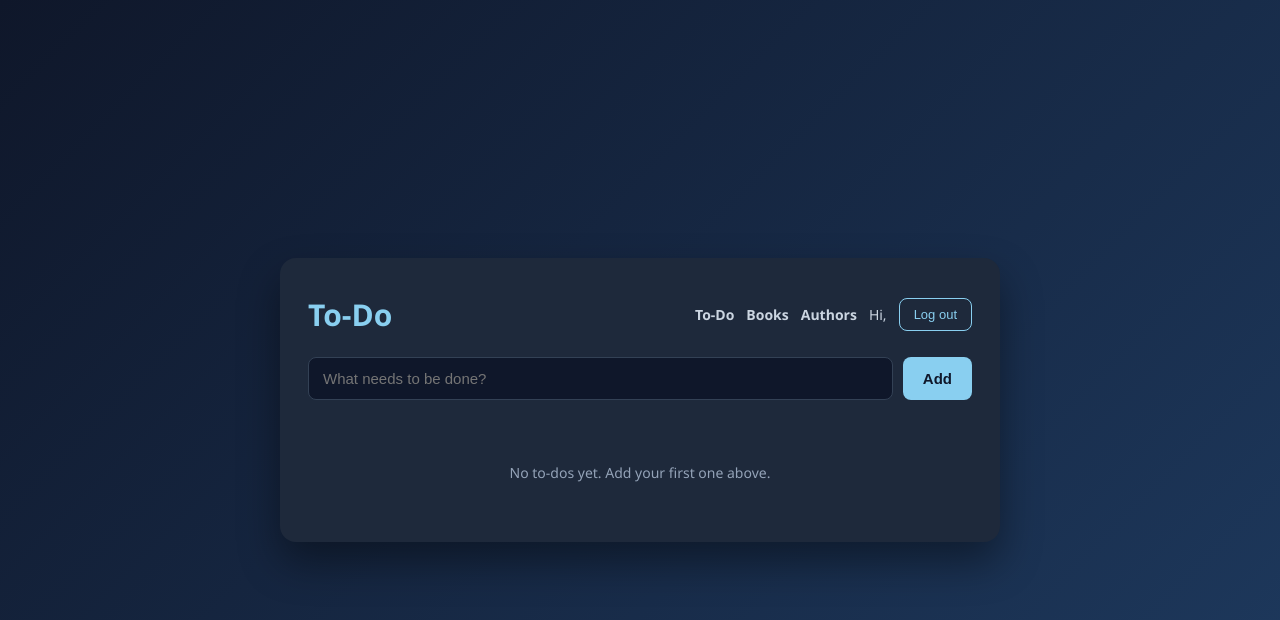
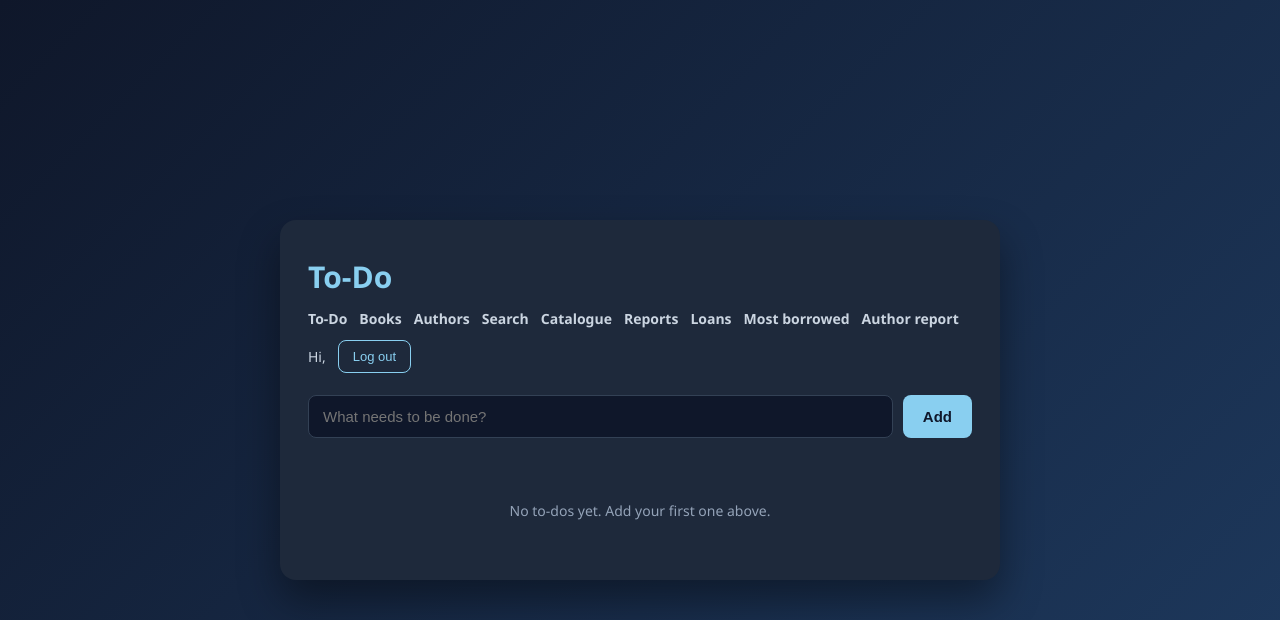
Before and after one commit to kareemaayoub/library-datbase, a Node server app: template website/views/todo.ejs in a window 1280 px wide. Shown: the top 620 px of the page. Run offline with Node 20, Linux system fonts and the light colour scheme; the template is opened without the code that fills it, so the values that code supplies are empty.

Commit message:
Lab 4: search links on the to-do page

```diff
--- a/website/views/todo.ejs
+++ b/website/views/todo.ejs
@@ -15,6 +15,12 @@
                     <a href="/todo">To-Do</a>
                     <a href="/books">Books</a>
                     <a href="/authors">Authors</a>
+                    <a href="/search">Search</a>
+                    <a href="/catalogue">Catalogue</a>
+                    <a href="/reports">Reports</a>
+                    <a href="/loans">Loans</a>
+                    <a href="/popular">Most borrowed</a>
+                    <a href="/author-report">Author report</a>
                 </nav>
                 <span>Hi, <%= name %></span>
                 <form action="/logout" method="POST">
```
